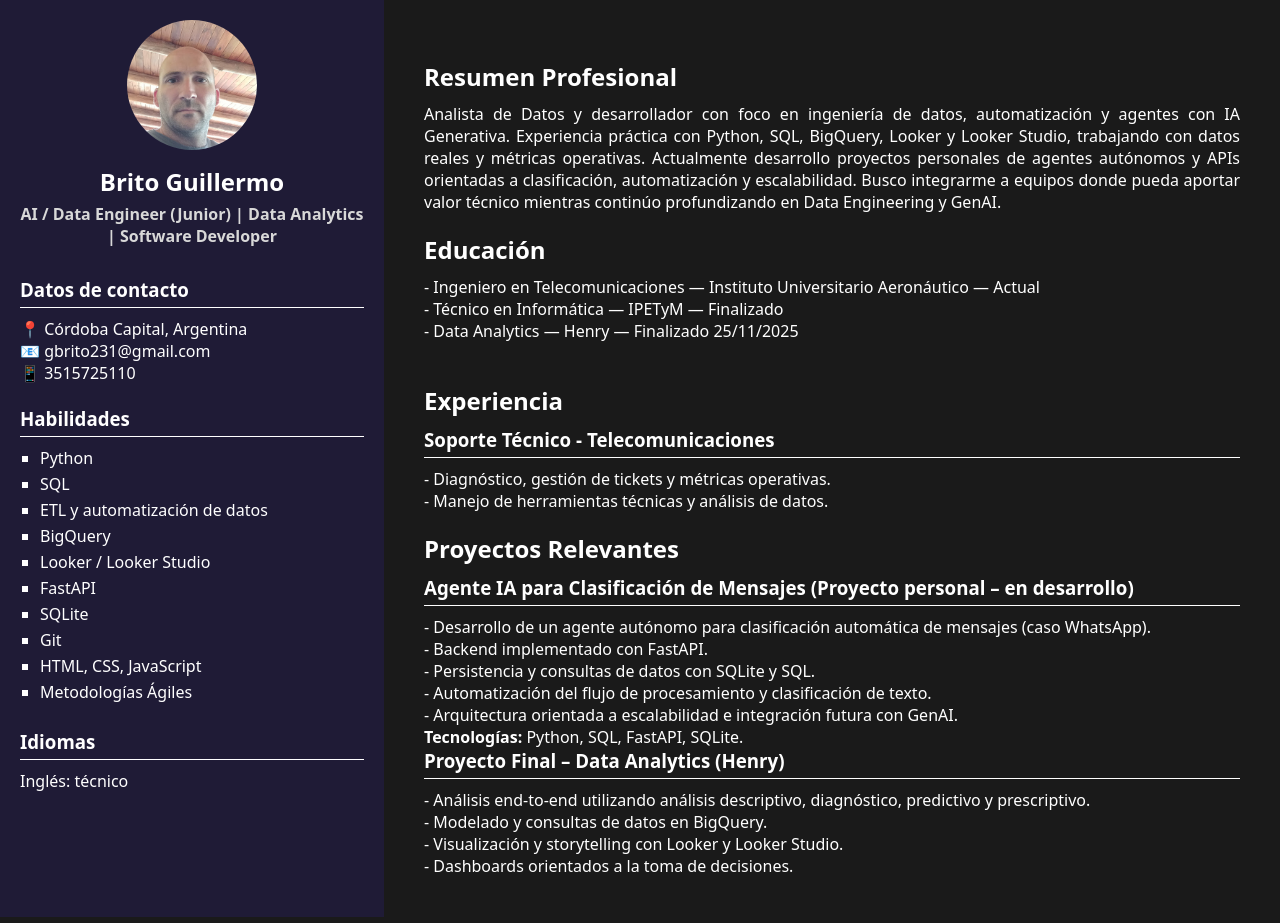
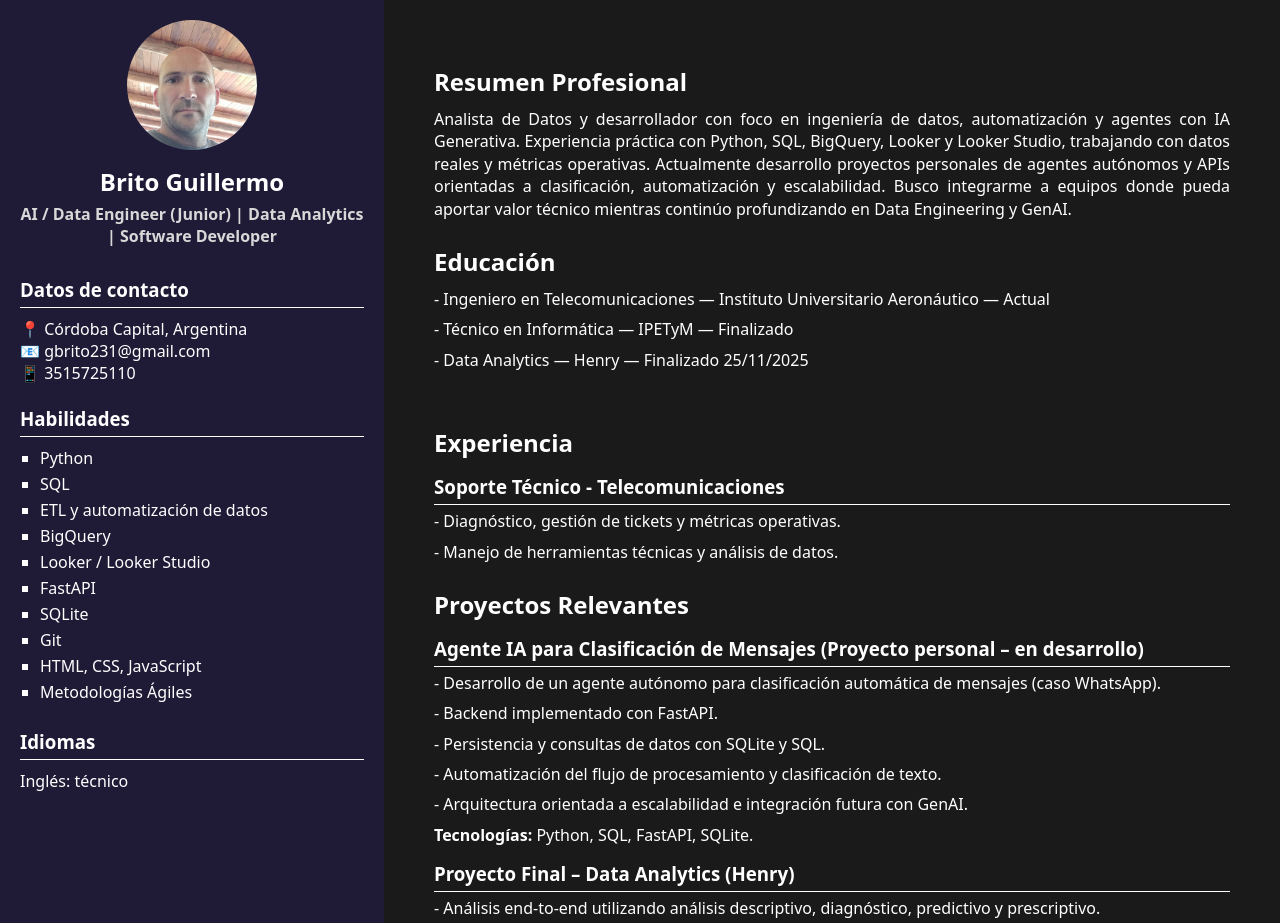
Before and after one commit to gbrito231/CV, a plain HTML site: page index.html in a window 1280 px wide. Shown: the top 923 px of the page. Drawn offline with Linux system fonts and the light colour scheme.

Commit message:
Improve spacing and layout in right panel

```diff
--- a/index.html
+++ b/index.html
@@ -12,7 +12,7 @@
     {
       "@context": "https://schema.org/",
       "@type": "Person",
-      "name": "Guillermo Antonio Brito",
+      "name": "Guillermo Antonio Brito",git commit -m "CV web - AI / Data Engineer junior"
       "email": "mailto:gbrito231@gmail.com",
       "jobTitle": "Analista de Datos / Desarrollador de Software / AI Engineer (Junior)",
       "address": {
--- a/styles.css
+++ b/styles.css
@@ -20,14 +20,23 @@
 
         .derecha {
             width: 70%;
-            padding: 40px;
+            padding: 40px   50px;
         }
 
         .derecha h2 {
-            margin-top: 20px;
+            margin-top: 25px;
             margin-bottom: 10px;
         }
 
+        .derecha h3 {
+           margin-top: 15px;
+           margin-bottom: 5px;
+        }
+
+        .derecha p {
+            margin-bottom: 8px;
+            line-height: 1.4;
+        }
 
         .perfil {
             text-align: center;
```
